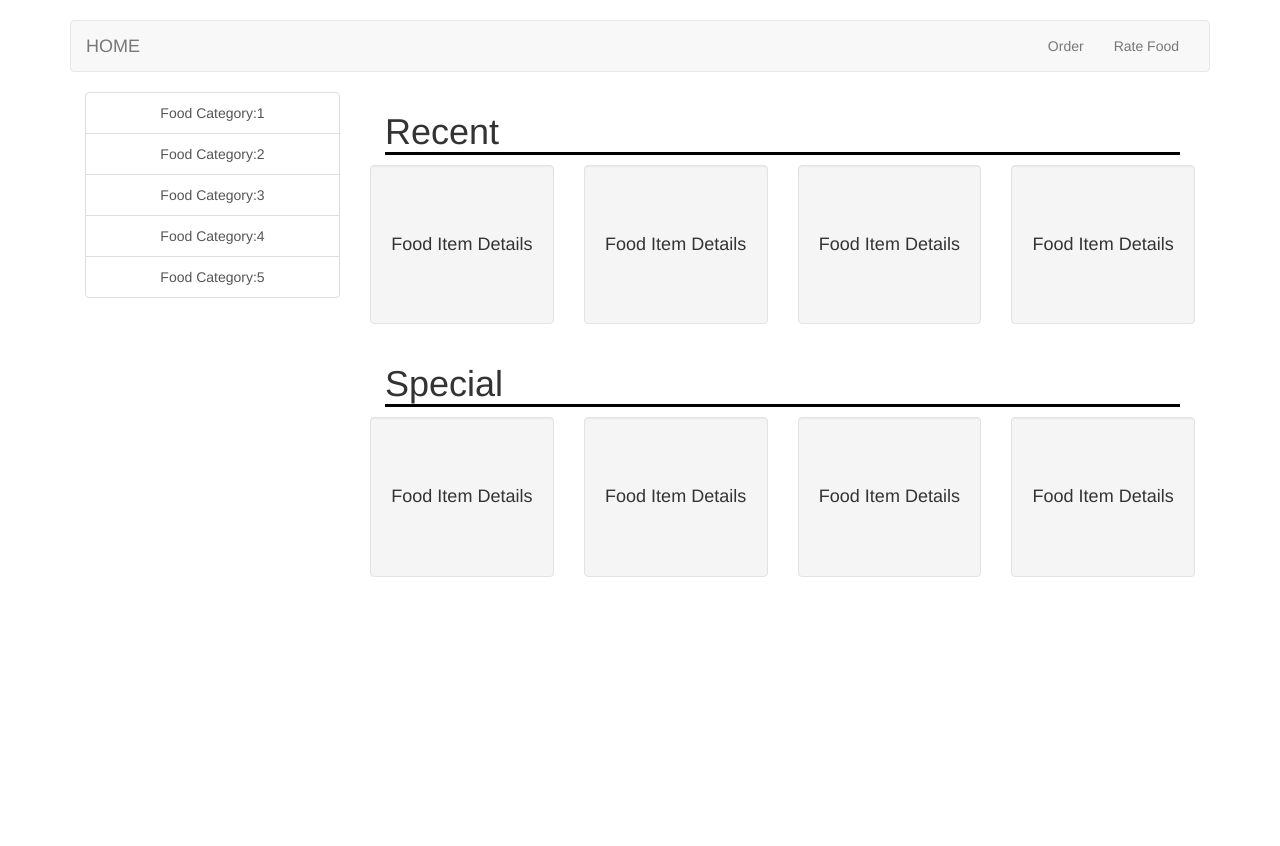
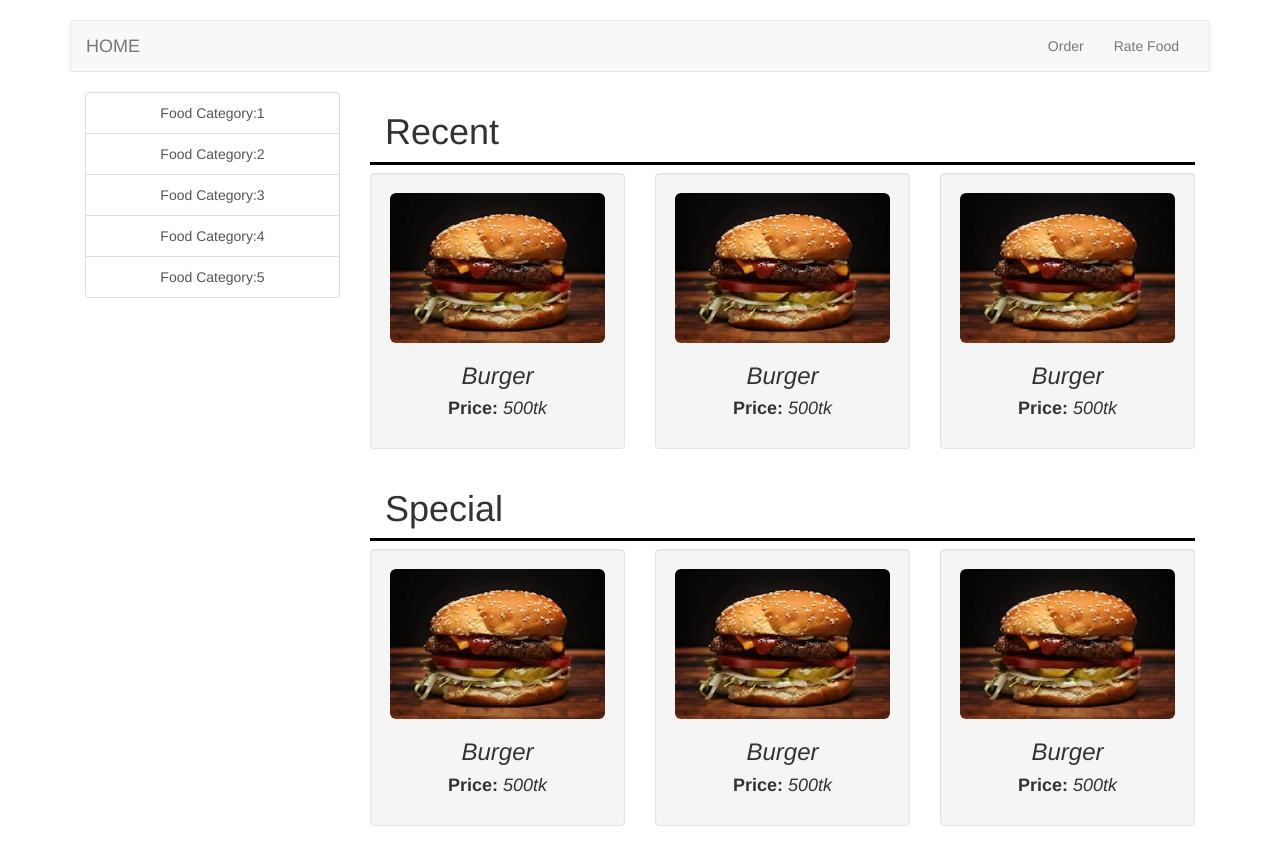
Before and after one commit to Jaggesher/RestaurantWebPageDesign-, a plain HTML site: page foodItemDetails.html in a window 1280 px wide. Before the commit the page ends 800 px from the top, so only its background shows below. Drawn offline with Linux system fonts and the light colour scheme.

Commit message:
Modifying Food Item Details Content Style

```diff
--- a/foodItemDetails.html
+++ b/foodItemDetails.html
@@ -45,95 +45,68 @@
 			</div>
 
 			<div class="col-sm-9">
-				<div class="col-sm-12" >
-					<h1 style="border-bottom: 3px solid black;" >Recent</h1>
+				<div class="col-sm-12"  style="border-bottom: 3px solid black; margin-bottom: 8px;"  >
+					<h1>Recent</h1>
 				</div>
 				<div class="row">
-					<div class="col-sm-3">
+
+					<div class="col-sm-4">
 						<div class="text-center well">
-							<br>
-							<br>
-							<h4>Food Item Details</h4>
-							<br>
-							<br>
+						<img src="image/1.jpg" class="img-rounded" width="100%" height="150px">
+	  					<h3><strong></strong> <i>Burger</i></h3>
+	  					<h4><strong>Price: </strong> <i>500tk</i></h4>
 						</div>
 					</div>
 
-					<div class="col-sm-3">
+					<div class="col-sm-4">
 						<div class="text-center well">
-							<br>
-							<br>
-							<h4>Food Item Details</h4>
-							<br>
-							<br>
+						<img src="image/1.jpg" class="img-rounded" width="100%" height="150px">
+	  					<h3><strong></strong> <i>Burger</i></h3>
+	  					<h4><strong>Price: </strong> <i>500tk</i></h4>
 						</div>
 					</div>
 
-					<div class="col-sm-3">
+					<div class="col-sm-4">
 						<div class="text-center well">
-							<br>
-							<br>
-							<h4>Food Item Details</h4>
-							<br>
-							<br>
+						<img src="image/1.jpg" class="img-rounded" width="100%" height="150px">
+	  					<h3><strong></strong> <i>Burger</i></h3>
+	  					<h4><strong>Price: </strong> <i>500tk</i></h4>
 						</div>
 					</div>
-					<div class="col-sm-3">
-						<div class="text-center well">
-							<br>
-							<br>
-							<h4>Food Item Details</h4>
-							<br>
-							<br>
-						</div>
-					</div>
+
 				</div>
 
 
-				<div class="col-sm-12" >
-					<h1 style="border-bottom: 3px solid black;" >Special</h1>
+				<div class="col-sm-12"  style="border-bottom: 3px solid black; margin-bottom: 8px;"  >
+					<h1 >Special</h1>
 				</div>
 
 				<div class="row">
 
-					<div class="col-sm-3">
+					<div class="col-sm-4">
 						<div class="text-center well">
-							<br>
-							<br>
-							<h4>Food Item Details</h4>
-							<br>
-							<br>
+						<img src="image/1.jpg" class="img-rounded" width="100%" height="150px">
+	  					<h3><strong></strong> <i>Burger</i></h3>
+	  					<h4><strong>Price: </strong> <i>500tk</i></h4>
 						</div>
 					</div>
 
-					<div class="col-sm-3">
+					<div class="col-sm-4">
 						<div class="text-center well">
-							<br>
-							<br>
-							<h4>Food Item Details</h4>
-							<br>
-							<br>
+						<img src="image/1.jpg" class="img-rounded" width="100%" height="150px">
+	  					<h3><strong></strong> <i>Burger</i></h3>
+	  					<h4><strong>Price: </strong> <i>500tk</i></h4>
 						</div>
 					</div>
 
-					<div class="col-sm-3">
+					<div class="col-sm-4">
 						<div class="text-center well">
-							<br>
-							<br>
-							<h4>Food Item Details</h4>
-							<br>
-							<br>
+						<img src="image/1.jpg" class="img-rounded" width="100%" height="150px">
+	  					<h3><strong></strong> <i>Burger</i></h3>
+	  					<h4><strong>Price: </strong> <i>500tk</i></h4>
 						</div>
 					</div>
-					<div class="col-sm-3">
-						<div class="text-center well">
-							<br>
-							<br>
-							<h4>Food Item Details</h4>
-							<br>
-							<br>
-						</div>
-					</div>
+
 				</div>
 
 
```
